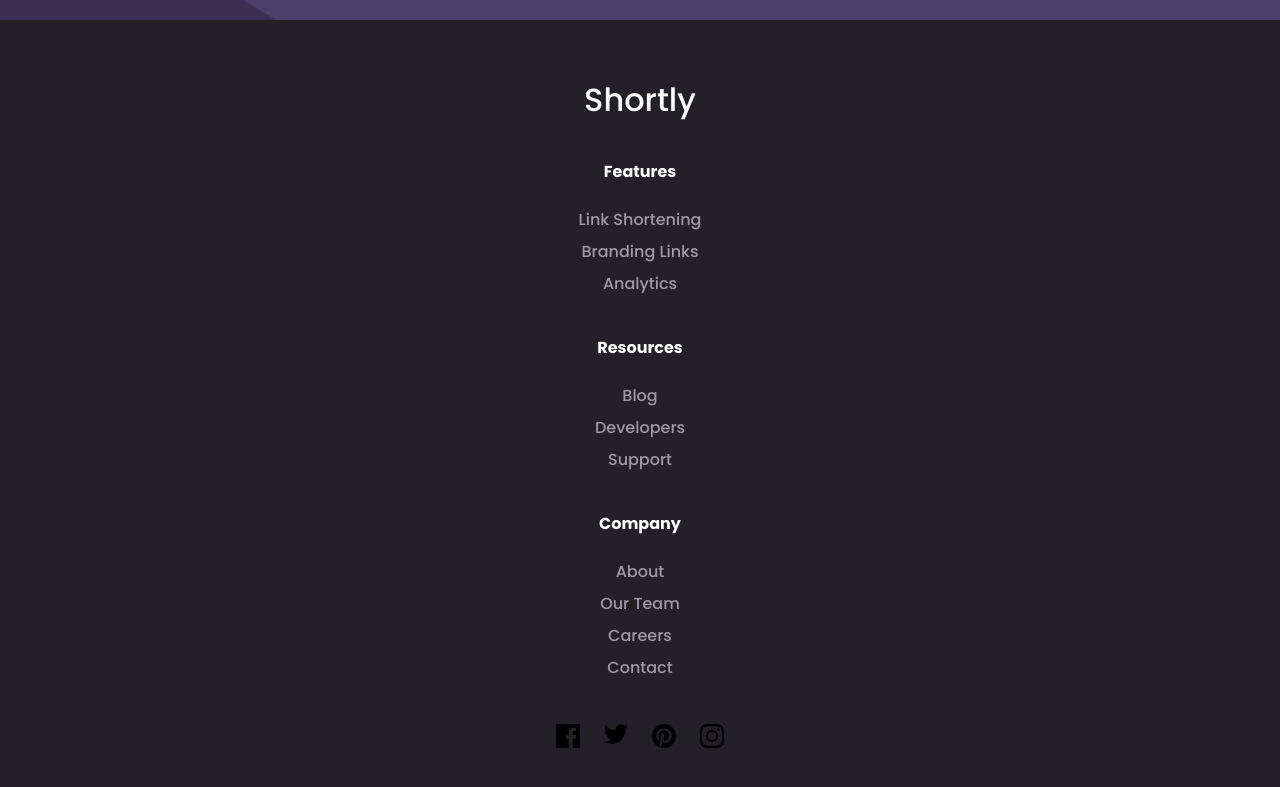
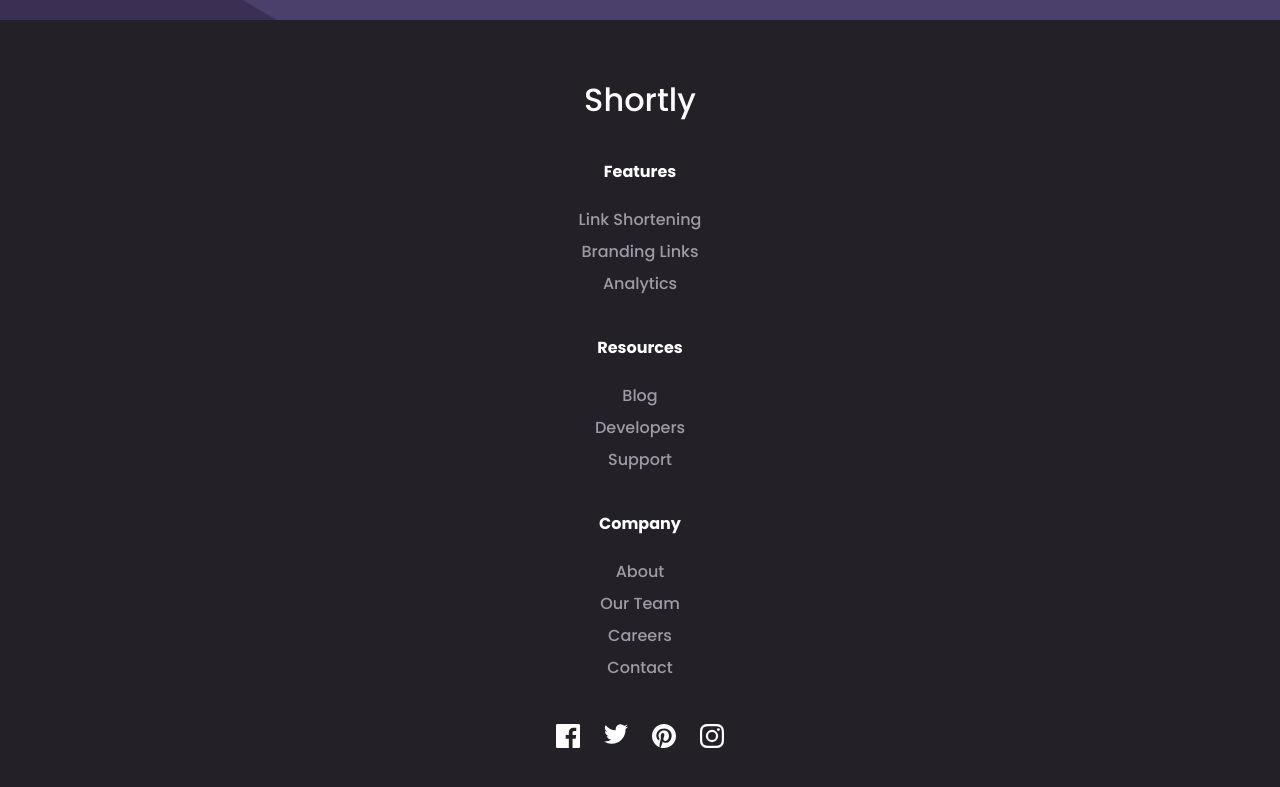
Before and after one commit to Vyonyx/URLShorteningAPI-feMentor-Vue, a Vue app: page / in a window 1280 px wide. Shown: the part 2695-3482 px from the top of the page. Built offline with nearby package versions, Linux system fonts and the light colour scheme.

Commit message:
add hover style to social media svg icons in Footer component

```diff
--- a/src/components/Footer.vue
+++ b/src/components/Footer.vue
@@ -114,6 +114,14 @@ import Container from './Container.vue'
   .social-media-links {
     display: flex;
     gap: 1.5rem;
+
+    li a svg {
+      fill: white;
+
+      &:hover {
+        fill: var(--cyan);
+      }
+    }
   }
 }
 
```
